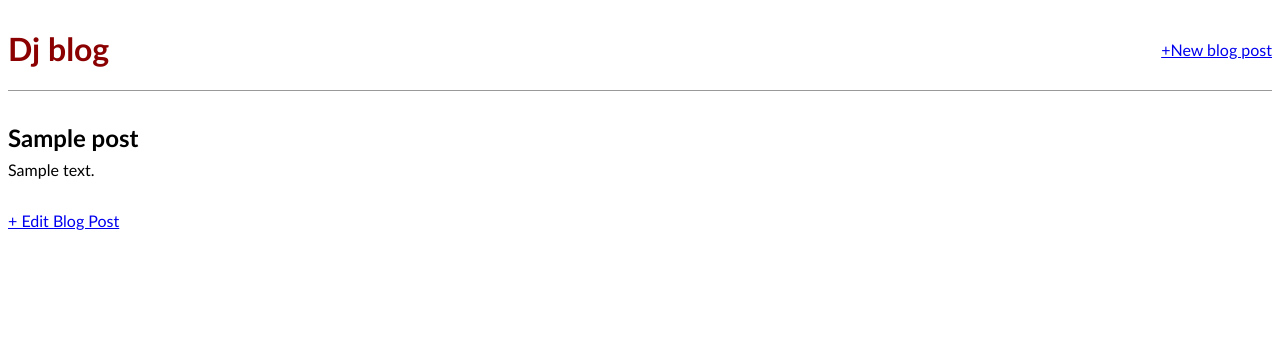
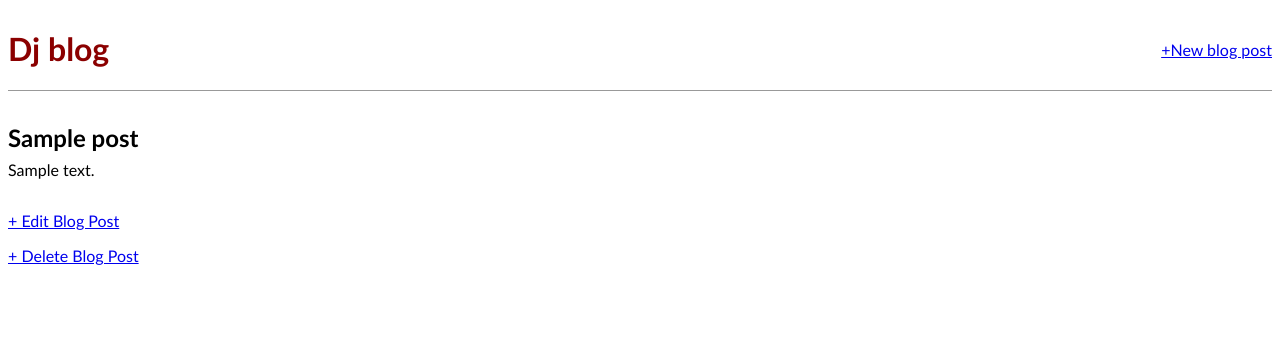
Before and after one commit to codingEzio/code_py_book_django_for_beginners, a Django app: page /post/1/ in a window 1280 px wide. Shown: the top 351 px of the page. Run offline with Django 3.2, Linux system fonts and the light colour scheme; tables that the repository leaves empty hold one stand-in row (values such as "Sample post").

Commit message:
blog-app::stage8 - u can delete the posts

```diff
--- a/chapter05/blog/urls.py
+++ b/chapter05/blog/urls.py
@@ -2,7 +2,8 @@ from django.urls import path
 
 
 from .views import (
-    BlogListView, BlogDetailView, BlogCreateView, BlogUpdateView)
+    BlogListView, BlogDetailView,
+    BlogCreateView, BlogUpdateView, BlogDeleteView)
 
 
 urlpatterns = [
@@ -10,4 +11,5 @@ urlpatterns = [
     path('post/<int:pk>/', BlogDetailView.as_view(), name='post_detail'),
     path('post/new/', BlogCreateView.as_view(), name='post_new'),
     path('post/<int:pk>/edit/', BlogUpdateView.as_view(), name='post_edit'),
+    path('post/<int:pk>/delete/', BlogDeleteView.as_view(), name='post_delete'),
 ]
--- a/chapter05/blog/views.py
+++ b/chapter05/blog/views.py
@@ -1,5 +1,6 @@
 from django.views.generic import ListView, DetailView
-from django.views.generic.edit import CreateView, UpdateView
+from django.views.generic.edit import CreateView, UpdateView, DeleteView
+from django.urls import reverse_lazy
 
 
 from .models import Post
@@ -25,3 +26,9 @@ class BlogUpdateView(UpdateView):
     model = Post
     template_name = 'post_edit.html'
     fields = ['title', 'body']
+
+
+class BlogDeleteView(DeleteView):
+    model = Post
+    template_name = "post_delete.html"
+    success_url = reverse_lazy('home')
--- a/chapter05/templates/post_detail.html
+++ b/chapter05/templates/post_detail.html
@@ -6,5 +6,6 @@
         <p>{{ post.body }}</p>
     </div>
 
-    <a href="{% url 'post_edit' post.pk %}">+ Edit Blog Post</a>
+    <p><a href="{% url 'post_edit' post.pk %}">+ Edit Blog Post</a></p>
+    <p><a href="{% url 'post_delete' post.pk %}">+ Delete Blog Post</a></p>
 {% endblock content %}
```
Also changed, not shown: chapter05/templates/post_delete.html (added, +9 -0 lines), chapter05/README.md.
